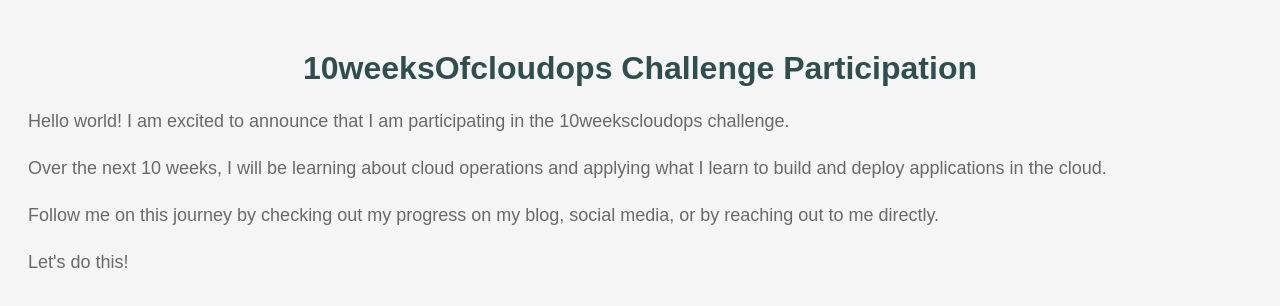
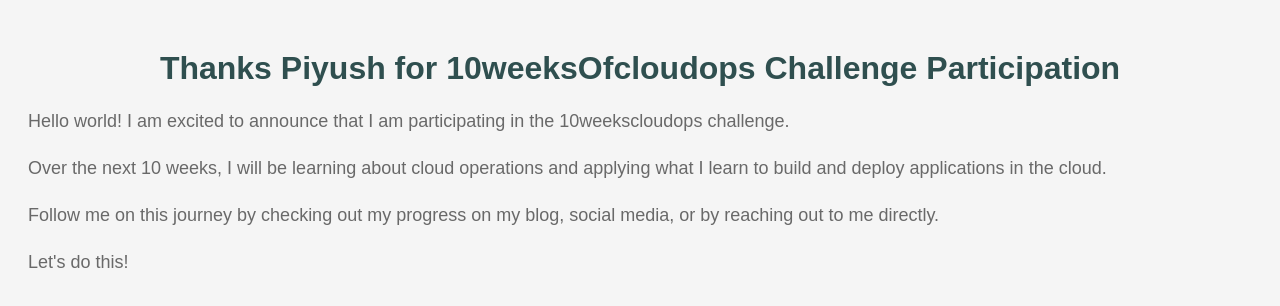
Before and after one commit to jayvardhan2111/10WeeksOfCloudOps, a plain HTML site: page week1/index.html in a window 1280 px wide. Drawn offline with Linux system fonts and the light colour scheme.

Commit message:
Update index.html

```diff
--- a/week1/index.html
+++ b/week1/index.html
@@ -22,7 +22,7 @@
 	</style>
 </head>
 <body>
-	<h1>10weeksOfcloudops Challenge Participation</h1>
+	<h1>Thanks Piyush for 10weeksOfcloudops Challenge Participation</h1>
 	<p>Hello world! I am excited to announce that I am participating in the 10weekscloudops challenge.</p>
 	<p>Over the next 10 weeks, I will be learning about cloud operations and applying what I learn to build and deploy applications in the cloud.</p>
 	<p>Follow me on this journey by checking out my progress on my blog, social media, or by reaching out to me directly.</p>
```
